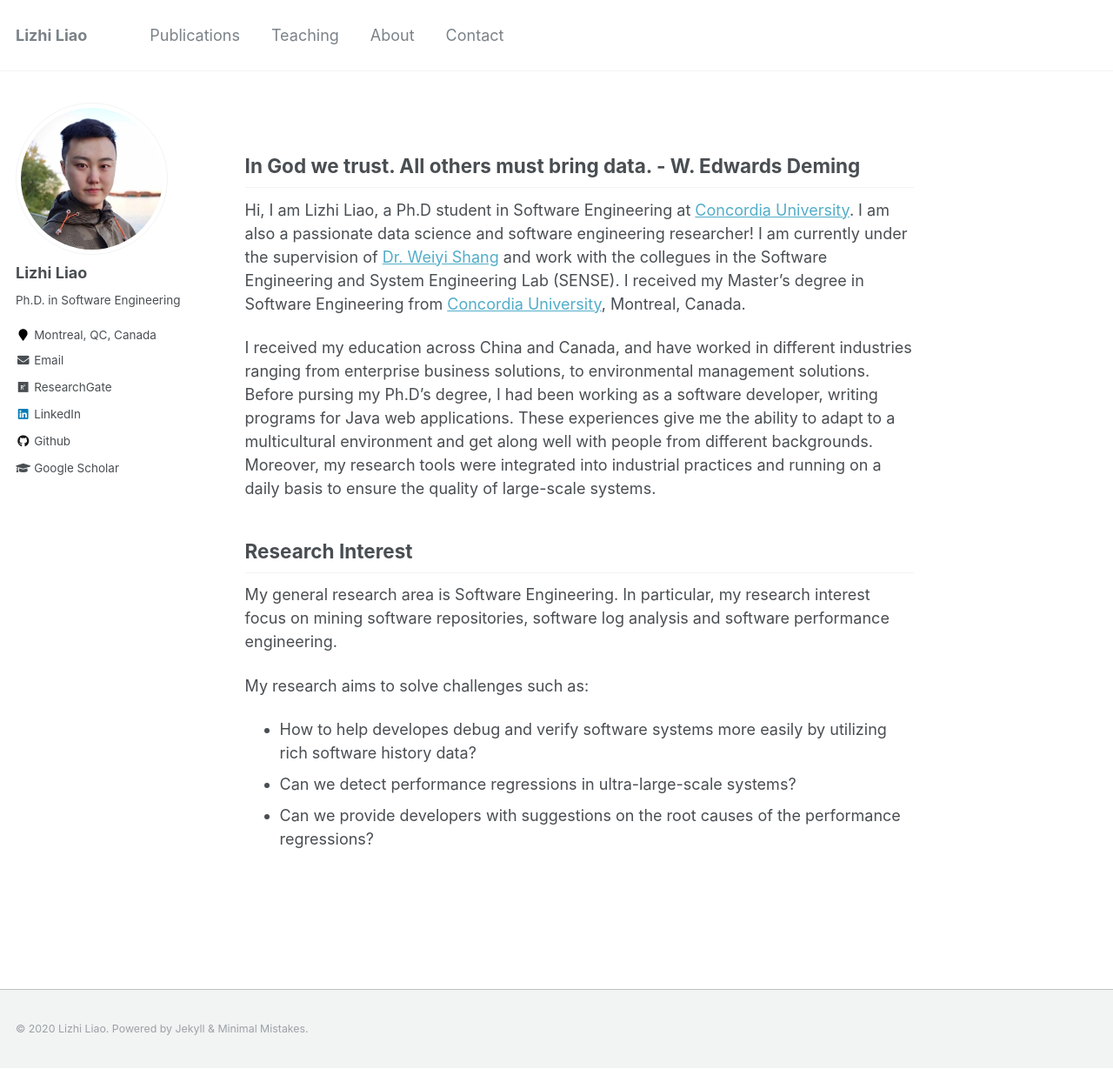
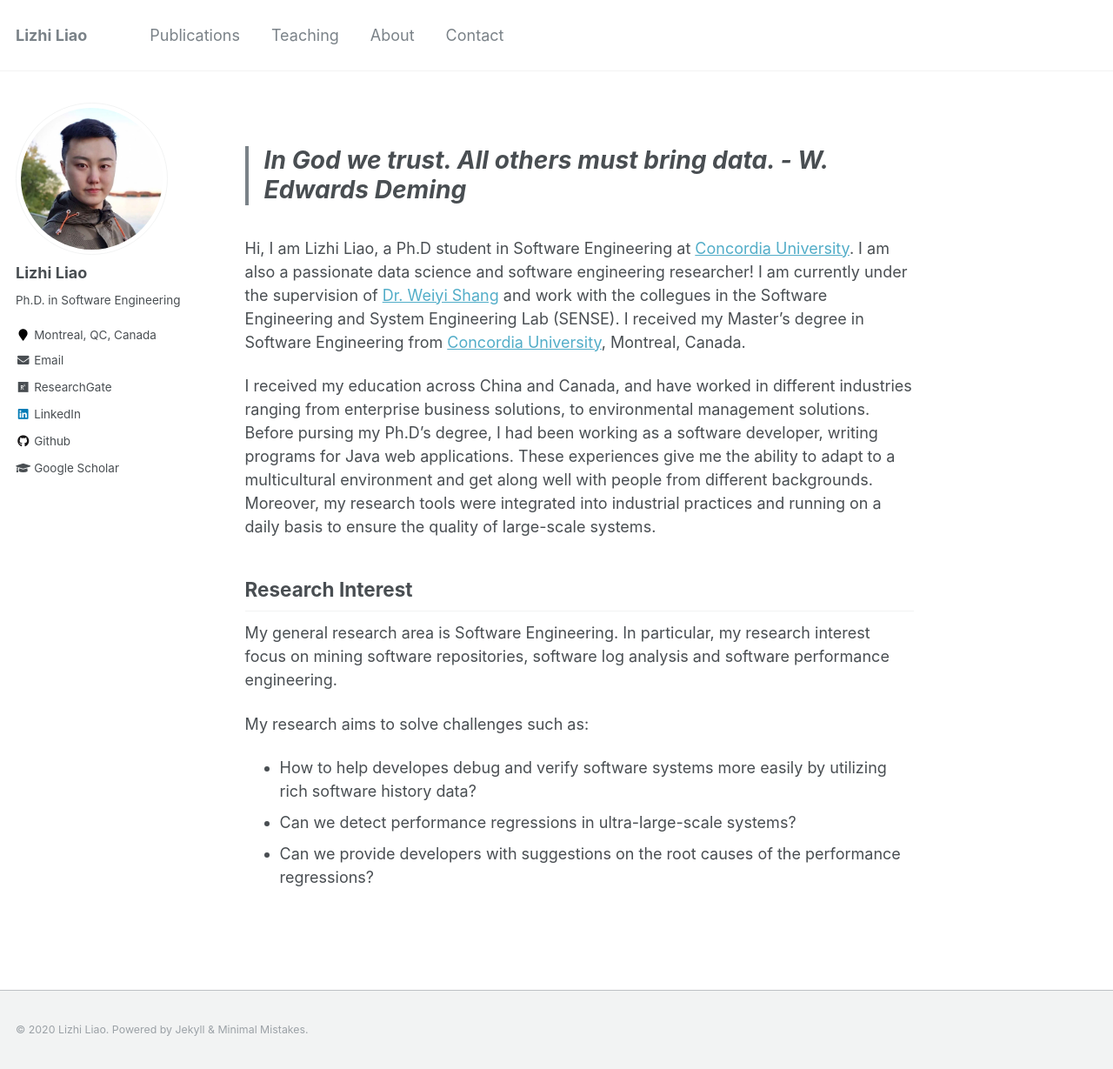
Before and after one commit to Lizhi-Liao/lizhi-liao.github.io, a Jekyll site: the page built from _pages/Intro.md, in a window 1280 px wide and 1229 px high. Shown: the whole window at 87% size. Built offline with Jekyll 4.4.1, drawn with Linux system fonts in a browser that asks for light colours.

```diff
--- a/_pages/Intro.md
+++ b/_pages/Intro.md
@@ -5,7 +5,7 @@ excerpt: "About me"
 author_profile: true
 ---
 
-## In God we trust. All others must bring data. -  W. Edwards Deming
+> # In God we trust. All others must bring data. -  W. Edwards Deming
 
 Hi, I am Lizhi  Liao, a Ph.D student in Software Engineering at [Concordia University](https://www.concordia.ca/). I am also a  passionate data science and software engineering researcher! I am currently under the supervision of [Dr. Weiyi Shang](https://users.encs.concordia.ca/~shang/) and work with the collegues in the Software Engineering and System Engineering Lab (SENSE). I received my Master's degree in Software Engineering from [Concordia University](https://www.concordia.ca/), Montreal, Canada.
 
```
